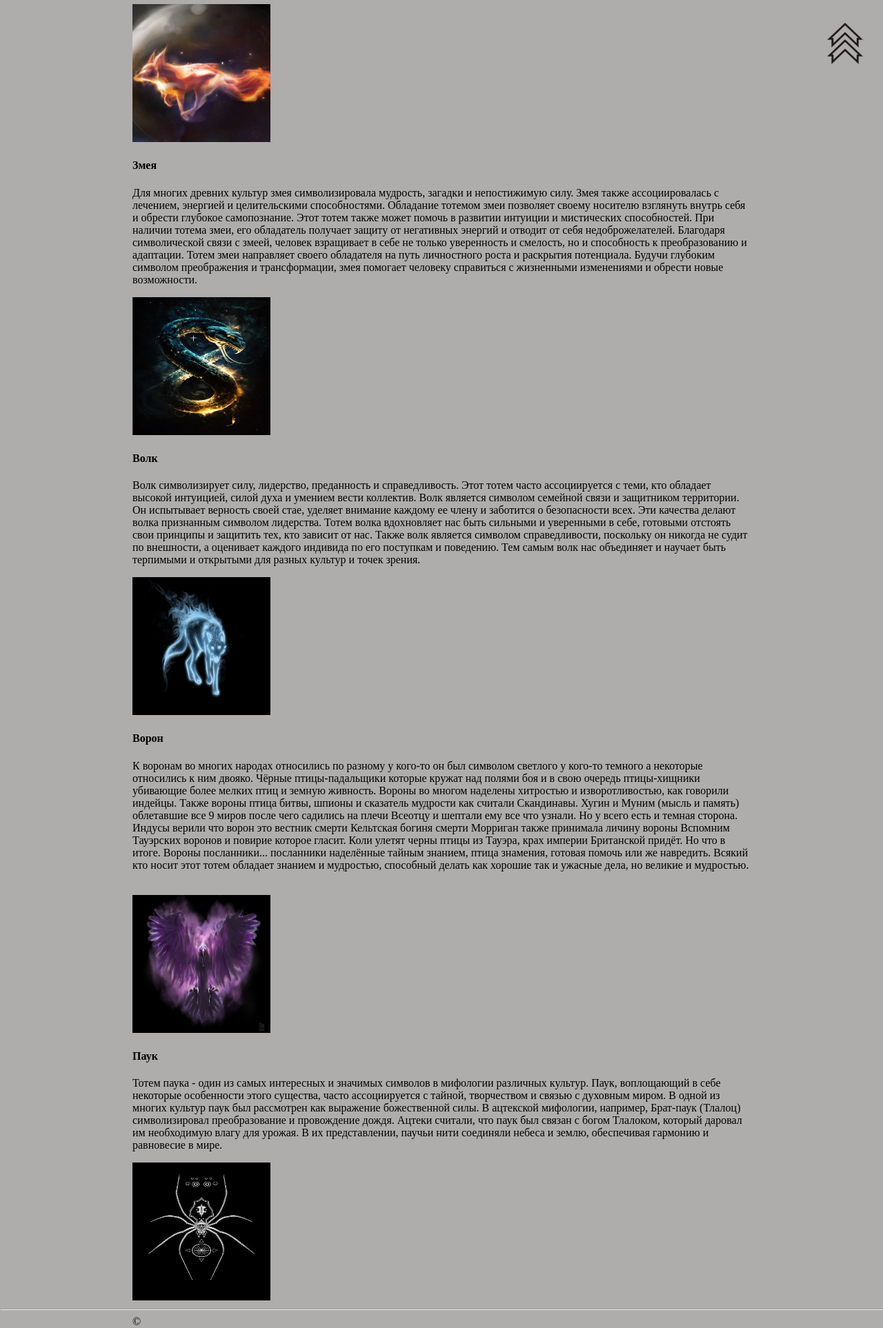
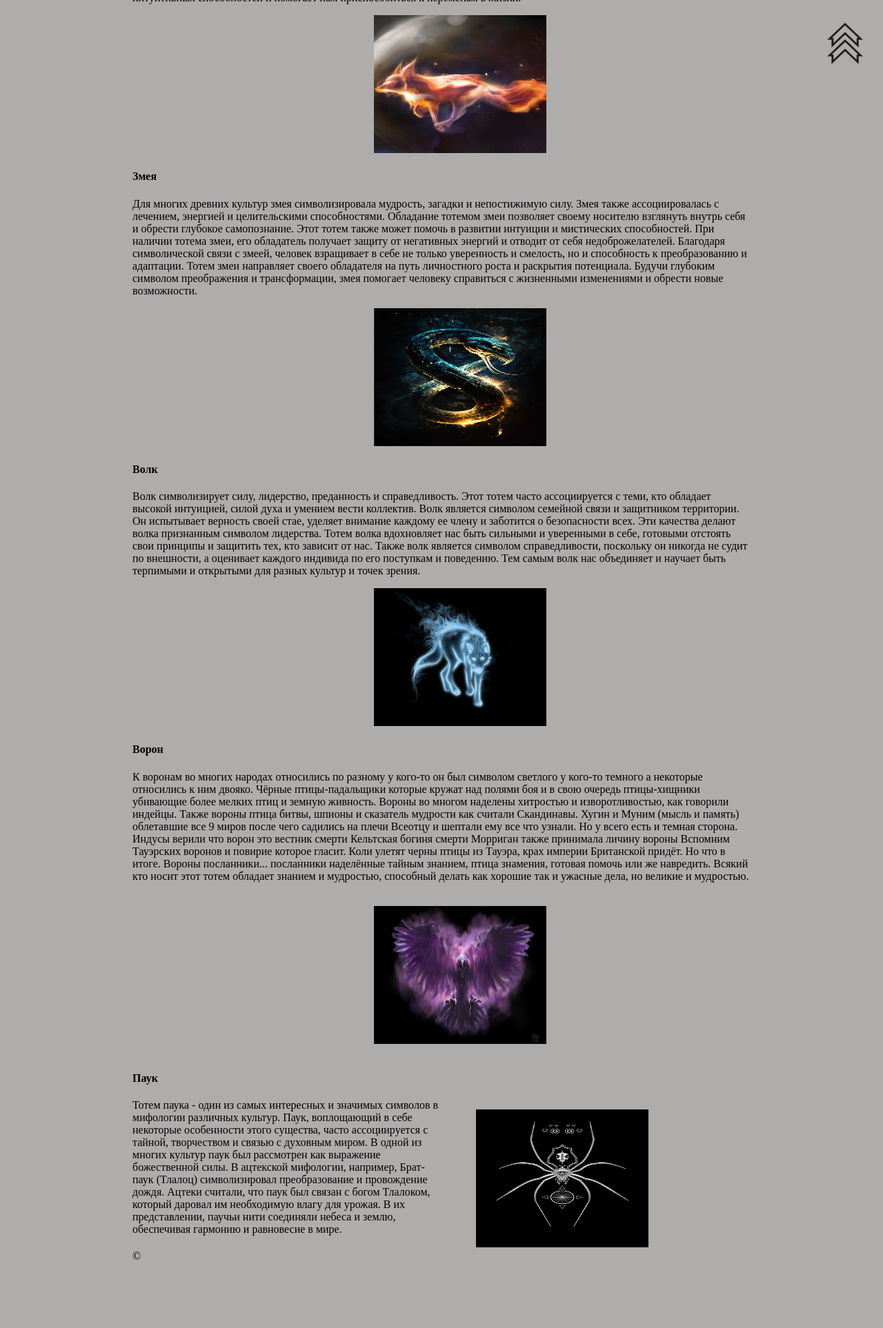
Before and after one commit to Ulfhednar3/Ulfhednar3.github.io, a PHP site: page / in a window 1280 px wide. Shown: the part 680-2606 px from the top of the page at 69% size. After the commit the page ends 2507 px from the top, so only its background shows below. Run offline with PHP 8.4, Linux system fonts and the light colour scheme.

Commit message:
Полировка
база

```diff
--- a/index.html
+++ b/index.html
@@ -17,14 +17,14 @@
             <a href="#S3"><li>Паук</li></a>
         </ul>
     </div>
-    <div class="bar1 m7" id="B1">
+    <div class="bar1" id="B1">
         <h4>Медведь</h4>
         <p>
             Тотем Медведя: Сила, Внутренняя Энергия, Перерождения(принятие нового), Любовь и Защита своих и своего
             Вы могли подумать какая любовь у дикого зверя который может разорвать вас пополам. Матери медведей одни из самых жестоких и жертвенных матерей... изредка они готовы идти против 2 самцов, любовь медведя по истине не ведает предела. Медведи защищают своих и подобно циклу года перерождаются каждый год, сохраняя энергию, не просыпаясь как студенты))). И конечно же все наслышаны и силе медведя. Не даром чаще всего мы вспоминаем именно Берсерков а не Ульфхеднаров к примеру, один берет все силой, второй ловкостью.
         </p>
         <p>
-        <img src="Bear.jpg" alt="">
+        <img src="Bear.jpg" class="m7">
         </p>
     </div>
     <div class="bar1" id="F1">
@@ -36,7 +36,7 @@
             Тотем лисы может быть источником вдохновения и поддержки в повседневной жизни. Он может помочь нам развить наши способности к наблюдательности и интуиции, а также научить нас быть более гибкими и творческими в различных ситуациях. Лиса также может служить напоминанием о необходимости быть осторожным и осмотрительным, чтобы избежать неприятностей.
             В целом, тотем лисы является мощным символом, который вдохновляет нас к развитию наших умственных и интуитивных способностей и помогает нам приспособиться к переменам в жизни.
         </p>
-        <img src="Fox.jpg" alt="">
+        <img src="Fox.jpg" class="m7">
     </div>
     <div class="bar1" id="S2">
         <h4>Змея</h4>
@@ -49,7 +49,7 @@
         Тотем змеи направляет своего обладателя на путь личностного роста и раскрытия потенциала.
         Будучи глубоким символом преображения и трансформации, змея помогает человеку справиться с жизненными изменениями и обрести новые возможности.
         </p>
-        <img src="Snake.jpg" alt="">
+        <img src="Snake.jpg" class="m7">
     </div>
     <div class="bar1" id="W1">
         <h4>Волк</h4>
@@ -62,7 +62,7 @@
              Также волк является символом справедливости, поскольку он никогда не судит по внешности, а оценивает каждого индивида по его поступкам и поведению.
             Тем самым волк нас объединяет и научает быть терпимыми и открытыми для разных культур и точек зрения.
         </p>
-        <img src="Wolf.jpg" alt="">
+        <img src="Wolf.jpg" class="m7">
         <br>
     </div>
     <div class="bar1" id="R1">
@@ -79,9 +79,9 @@
             Вспомним Тауэрских воронов и повирие которое гласит. Коли улетят черны птицы из Тауэра, крах империи Британской придёт.
             Но что в итоге. Вороны посланники... посланники наделённые тайным знанием, птица знамения, готовая помочь или же навредить. Всякий кто носит этот тотем обладает знанием и мудростью, способный делать как хорошие так и ужасные дела, но великие и мудростью.
         <p><br>
-        <img src="Raven.jpg" alt="">
+        <img src="Raven.jpg" class="m7">
     </div>
-    <div class="bar1" id="S3">
+    <div class="barSpider" id="S3">
         <h4>Паук</h4>
         <p>
             Тотем паука - один из самых интересных и значимых символов в мифологии различных культур.
@@ -90,7 +90,10 @@
             В ацтекской мифологии, например, Брат-паук (Тлалоц) символизировал преобразование и провождение дождя. Ацтеки считали, что паук был связан с богом Тлалоком, который даровал им необходимую влагу для урожая.
             В их представлении, паучьи нити соединяли небеса и землю, обеспечивая гармонию и равновесие в мире.
         </p>
-        <img src="Spider.jpg" alt="">
+
+    </div>
+    <div class="pictureSpider">
+        <img src="Spider.jpg" class="r3">
     </div>
     <div class="ar">
         <a href="#B1"><img src="strela2.png" alt=""></a>
--- a/style.css
+++ b/style.css
@@ -3,7 +3,7 @@
     margin: 0px;
 }
 img{
-    width: 200px;
+    width: 250px;
     height:200px;
 }
 
@@ -15,10 +15,25 @@
     display: block;
     width: 70%;
     margin-left: 15%;
-    margin-right: 15%;
+    float: left;
+}
+
+.barSpider{
+    display: block;
+    width: 35%;
+    margin-left: 15%;
+    float: left;
+}
+.pictureSpider{
+    display: block;
+    width: 35%;
+    float: left;
 }
 .m7{
-
+    margin-left: 350px;
+}
+.r3{
+    padding: 75px 0px 0px 50px;
 }
 .menu{
     border-radius: 25px;
```
